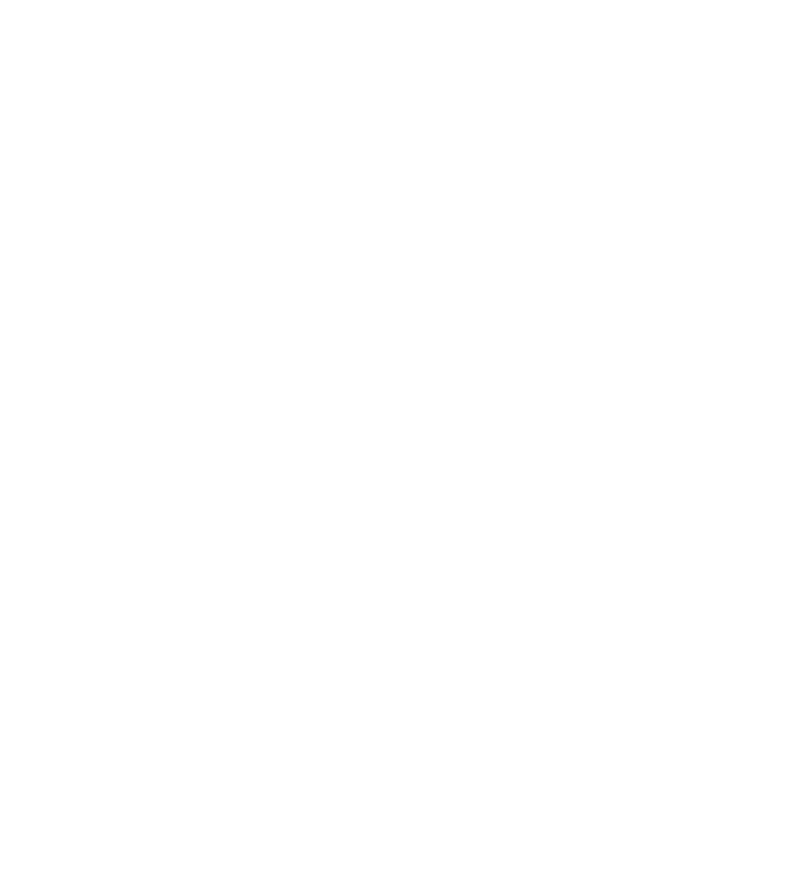
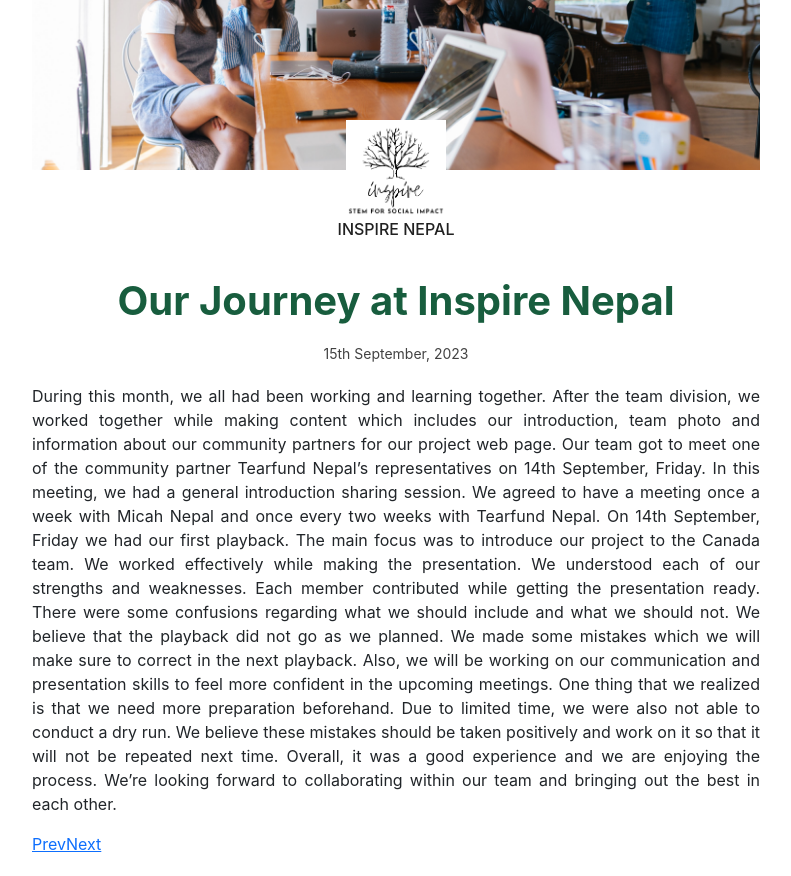
Before and after one commit to aeliyadevs/SanghSangai, a React (Create React App) app: page /SanghSangai/singlepage in a window 1280 px wide. Before the commit this address had no page. Shown: the part 280-1156 px from the top of the page, without its empty margins (244-1035 px from the left). Before the commit the page ends 800 px from the top, so only its background shows below. Built offline with nearby package versions, Linux system fonts and the light colour scheme.

Commit message:
page added for weekly reflections, css changes

```diff
--- a/package.json
+++ b/package.json
@@ -10,6 +10,7 @@
     "bootstrap": "^5.3.2",
     "react": "^18.2.0",
     "react-dom": "^18.2.0",
+    "react-paginate": "^8.2.0",
     "react-responsive-carousel": "^3.2.23",
     "react-router-dom": "^6.16.0",
     "react-scripts": "5.0.1",
--- a/src/App.js
+++ b/src/App.js
@@ -2,6 +2,7 @@ import { BrowserRouter, Routes, Route } from "react-router-dom";
 import "./App.css";
 import Home from "./pages/Home";
 import PartnerCard from "./components/PartnerCard";
+import SinglePage from "./pages/Blogs/SinglePage";
 
 function App() {
   return (
@@ -9,7 +10,8 @@ function App() {
       <BrowserRouter basename="/SanghSangai">
         <Routes>
           <Route path="/" element={<Home />} />
-          <Route path="/partners" element={<PartnerCard />} />
+
+          <Route path="/singlepage" element={<SinglePage />} />
         </Routes>
       </BrowserRouter>
     </>
--- a/src/components/background/Background.js
+++ b/src/components/background/Background.js
@@ -4,43 +4,14 @@ import shape from "../../img/shape-grid.png";
 
 const Background = () => {
   return (
-    // <div id="background" className="background d-flex justify-content-between ">
-    //   <div className=" left ">
-    //     <img src={shape} alt="" />
-    //     <div className="box align-items-center justify-content-center"></div>
-    //   </div>
-    //   <div className=" right">
-    //     <img src={shape} alt="" />
-    //     <div className="box">
-    //       <img src="" alt="" />
-    //     </div>
-    //   </div>
-    //   <div className="center">
-    //     <div className="container justify-content-center mt-2">
-    // <h2 className="title">Background</h2>
-    // <div className="description">
-    //   <p className="text-center">
-    //     Sangh-Sangai, meaning “together” in Nepali, is a TearFund project
-    //     in Nepal under a Scottish Government program working in disaster
-    //     risk reduction, against gender based violence, health, community
-    //     transformation & livelihood. Continuing from an INSPIRE Nepal 2022
-    //     project, this year’s team is hoping to build on the remarkable MVP
-    //     development carried out by 2022 Fall cohort of INSPIRE’s Nepal
-    //     wing for Business Intelligence insights and impact measurement
-    //     visualization for TearFund and it’s partner NGOs across Nepal.
-    //   </p>
-    // </div>
-    //     </div>
-    //   </div>
-    // </div>
-    <div className="background">
+    <div id="background" className="background">
       <img className="bg-img left-img" src={shape} alt="" />
       <img className="bg-img right-img" src={shape} alt="" />
 
       <div className="content">
         <h2 className="title">Background</h2>
         <div className="description">
-          <p className="text-center">
+          <p>
             Sangh-Sangai, meaning “together” in Nepali, is a TearFund project in
             Nepal under a Scottish Government program working in disaster risk
             reduction, against gender based violence, health, community
--- a/src/css/AboutSlider.css
+++ b/src/css/AboutSlider.css
@@ -15,6 +15,7 @@
   width: 100px;
   margin: auto;
 }
+
 .about-slider-item img .about-slider-item h3 {
   font-size: 1.5rem !important;
 }
--- a/src/css/Background.css
+++ b/src/css/Background.css
@@ -37,6 +37,10 @@
   right: 15%;
 }
 
+.description p {
+  text-align: justify;
+}
+
 @media screen and (max-width: 768px) {
   .background .content {
     margin: 20px;
--- a/src/css/CommunityPartner.css
+++ b/src/css/CommunityPartner.css
@@ -32,7 +32,7 @@
   width: 100%;
 }
 .communityPartner .content {
-  height: 510px;
+  /* height: 510px; */
   width: 500px;
   margin: 10px;
   overflow: hidden;
@@ -46,13 +46,11 @@
 }
 .communityPartner .content .desc {
   margin: 0 auto;
-  /* Center the container horizontally */
+
   text-align: justify;
-  /* Justify the text to align both the left and right edges */
+
   line-height: 1.5;
-  font-size: 17px;
-  color: #222;
-  font-weight: 500;
+
   padding-top: 20px;
 }
 .communityPartner .content .tearfund-container {
--- a/src/css/PartnerCard.css
+++ b/src/css/PartnerCard.css
@@ -8,7 +8,6 @@
 }
 
 .partnercard {
-
   padding: 20px;
 
   display: flex;
@@ -19,5 +18,19 @@
 
 .partnercard img {
   max-width: 200px;
+}
 
+@media screen and (max-width: 768px) {
+  .partnercards {
+    margin-top: 20px;
+    flex-direction: column;
+    align-items: center;
+    justify-content: center;
+    padding: 10px;
+    gap: 10;
+  }
+
+  .partnercard img {
+    max-width: 200px;
+  }
 }
--- a/src/css/ProjectDesc.css
+++ b/src/css/ProjectDesc.css
@@ -50,3 +50,7 @@
   top: 15px;
   z-index: 1;
 }
+
+.project-desc p {
+  text-align: justify;
+}
--- /dev/null
+++ b/src/css/SinglePage.css
@@ -0,0 +1,73 @@
+.blogpage {
+  display: flex;
+  justify-content: center;
+}
+
+.blogcontent {
+  width: 100%;
+  background-color: #fff;
+
+  max-width: 768px;
+  padding: 20px;
+  padding-top: 50px;
+}
+
+.blogimg {
+  background-color: #ffffff;
+  /* padding: 100px; */
+  width: 100%;
+}
+
+.blogimg img {
+  width: 100%;
+  height: 50vh;
+  object-fit: cover;
+}
+
+.authorinfo {
+  display: flex;
+  flex-direction: column;
+  justify-content: center;
+  align-items: center;
+  margin-top: -50px;
+}
+.authorinfo img {
+  width: 100px;
+  height: 100px;
+  background-color: white;
+  /* border-radius: 100%; */
+  object-fit: cover;
+}
+
+.authorinfo h5 {
+  font-size: 16px;
+  color: #212121;
+  /* font-weight: bold; */
+}
+
+.content {
+  display: flex;
+  flex-direction: column;
+  justify-content: center;
+  align-items: center;
+  padding-top: 30px;
+}
+
+.content h1 {
+  font-size: 40px;
+  font-weight: bold;
+  color: #185d3e;
+}
+
+.content span {
+  padding-top: 10px;
+  font-size: 14px;
+  color: #424242;
+  font-weight: 400;
+}
+.content p {
+  padding-top: 20px;
+  text-align: justify;
+}
+
+/* pagination */
--- /dev/null
+++ b/src/pages/Blogs/SinglePage.js
@@ -0,0 +1,61 @@
+import React from "react";
+import "../../css/SinglePage.css";
+import blogpic from "../../img/team.jpg";
+import inspire from "../../img/inspire.png";
+
+const SinglePage = () => {
+  return (
+    <div>
+      <div className="blogpage">
+        <div className="blogcontent">
+          <div className="blogimg">
+            <img src={blogpic} />
+          </div>
+          <div className="authorinfo">
+            <img src={inspire} />
+            <h5 className="authorname">INSPIRE NEPAL</h5>
+          </div>
+
+          <div className="content">
+            <h1>Our Journey at Inspire Nepal</h1>
+            <span>15th September, 2023</span>
+            <p>
+              During this month, we all had been working and learning together.
+              After the team division, we worked together while making content
+              which includes our introduction, team photo and information about
+              our community partners for our project web page. Our team got to
+              meet one of the community partner Tearfund Nepal’s representatives
+              on 14th September, Friday. In this meeting, we had a general
+              introduction sharing session. We agreed to have a meeting once a
+              week with Micah Nepal and once every two weeks with Tearfund
+              Nepal. On 14th September, Friday we had our first playback. The
+              main focus was to introduce our project to the Canada team. We
+              worked effectively while making the presentation. We understood
+              each of our strengths and weaknesses. Each member contributed
+              while getting the presentation ready. There were some confusions
+              regarding what we should include and what we should not. We
+              believe that the playback did not go as we planned. We made some
+              mistakes which we will make sure to correct in the next playback.
+              Also, we will be working on our communication and presentation
+              skills to feel more confident in the upcoming meetings. One thing
+              that we realized is that we need more preparation beforehand. Due
+              to limited time, we were also not able to conduct a dry run. We
+              believe these mistakes should be taken positively and work on it
+              so that it will not be repeated next time. Overall, it was a good
+              experience and we are enjoying the process. We’re looking forward
+              to collaborating within our team and bringing out the best in each
+              other.
+            </p>
+          </div>
+
+          <div className="pagination">
+            <a href="">Prev</a>
+            <a href="">Next</a>
+          </div>
+        </div>
+      </div>
+    </div>
+  );
+};
+
+export default SinglePage;
```
Also changed, not shown: src/pages/Blogs/Sprint1.js (deleted), 1 other file (tests, documents, lock files or other folders).
